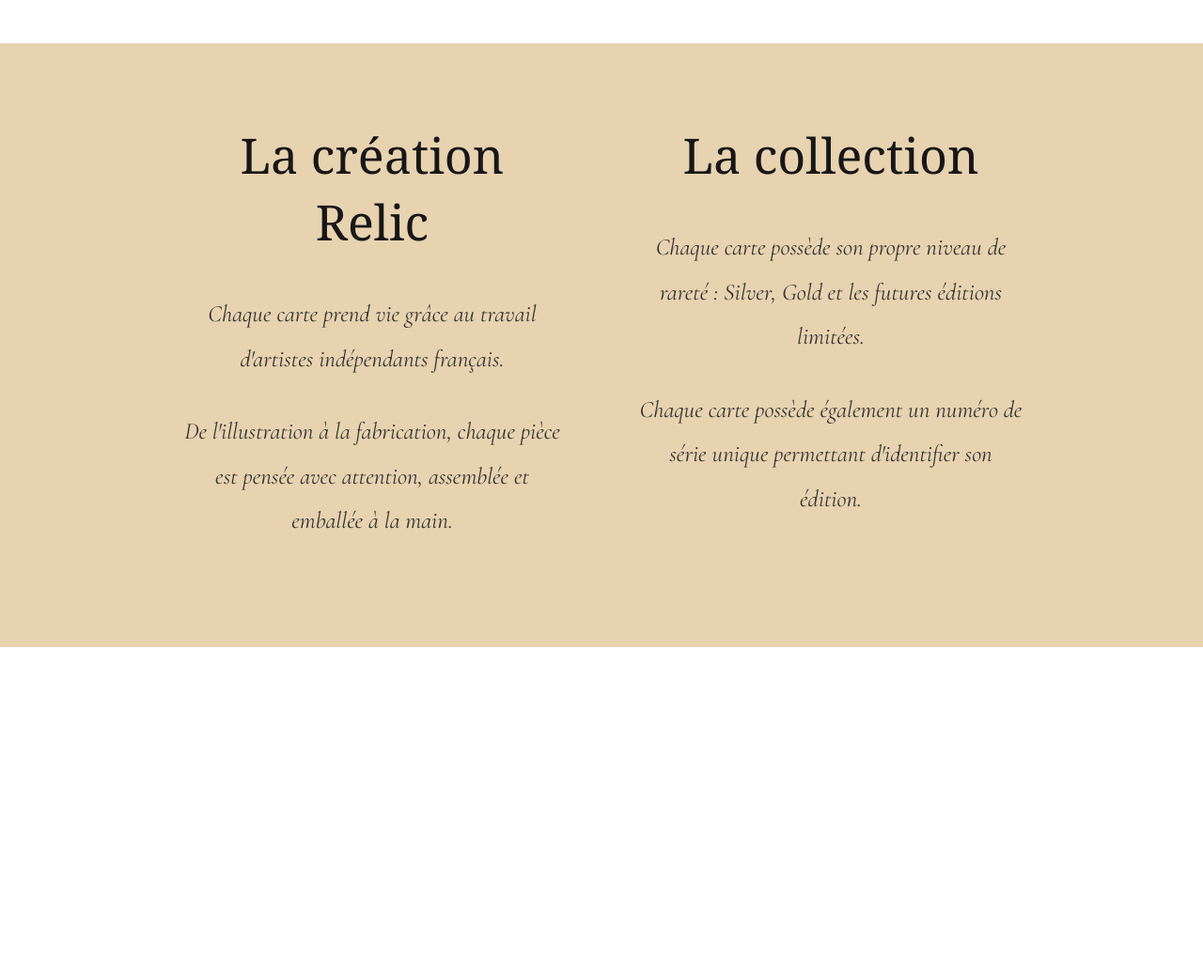
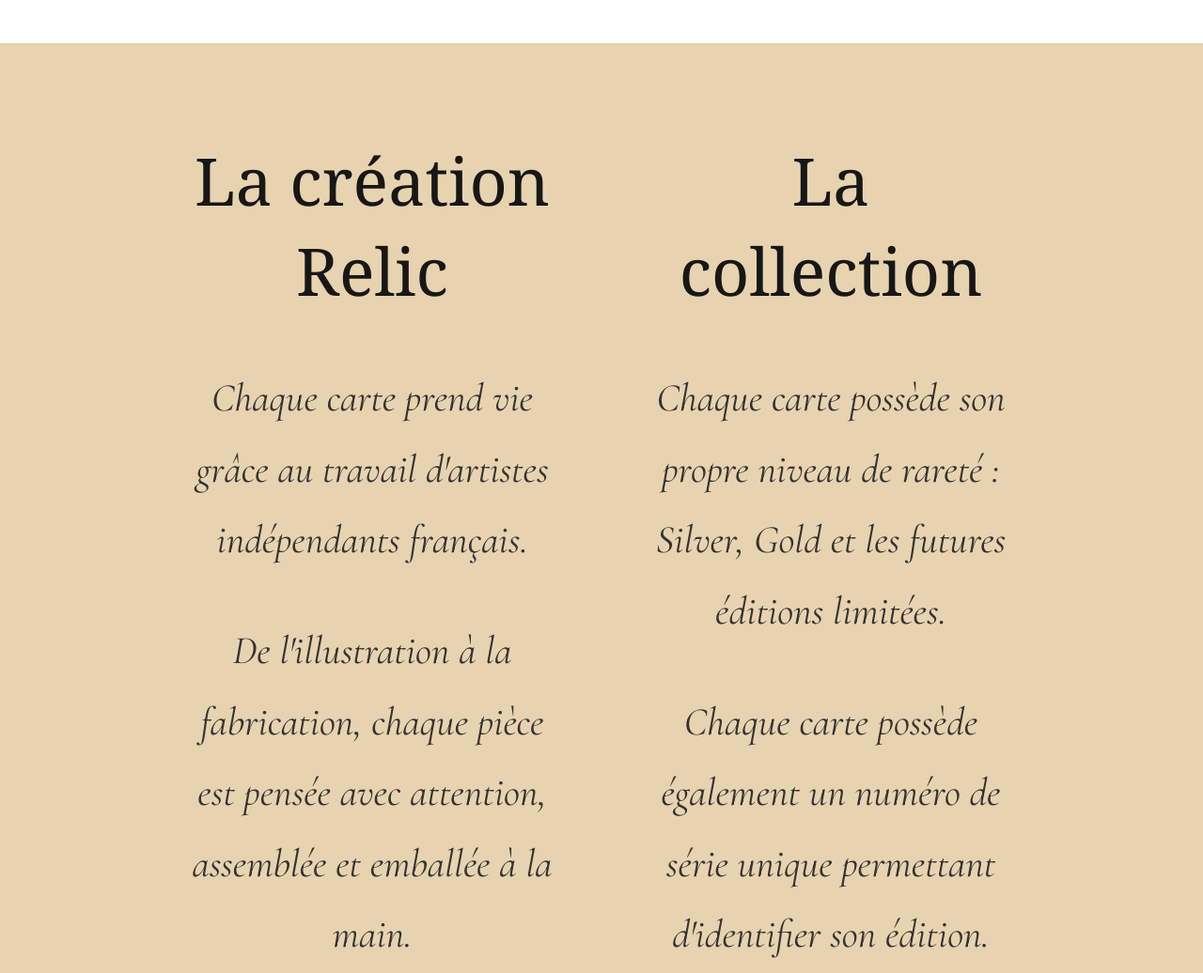
Before and after one commit to RelicOfficial/relic-site, a plain HTML site: page index.html in a window 1280 px wide. Shown: the part 960-1996 px from the top of the page at 94% size. Before the commit the page ends 1649 px from the top, so only its background shows below. Drawn offline with nearby package versions, Linux system fonts and the light colour scheme.

Commit message:
Update style.css

```diff
--- a/style.css
+++ b/style.css
@@ -257,17 +257,12 @@ body {
 
 
 /* TEXTE COLLECTION */
-
 .collection-content {
-
     display: flex;
-
     flex-direction: column;
-
     gap: 20px;
+    margin-left: 40px;
 }
-
-
 
 .collection-content h2 {
 
@@ -388,35 +383,19 @@ body {
 
     transform: translateY(0);
 }
+.univers-box h2 {
+    color: #171717;
+    font-family: "Georgia", serif;
+    font-size: 70px;
+    font-weight: 400;
+    margin-bottom: 50px;
+}
 
-
-
-.univers-box h2 {
-
-    color: #171717;
-
-    font-family: "Georgia", serif;
-
-    font-size: 52px;
-
-    font-weight: 400;
-
+.univers-box p {
+    color: #333333;
+    font-family: "Cormorant Garamond", serif;
+    font-size: 42px;
+    line-height: 1.8;
+    font-style: italic;
     margin-bottom: 40px;
 }
-
-
-
-.univers-box p {
-
-    color: #333333;
-
-    font-family: "Cormorant Garamond", serif;
-
-    font-size: 25px;
-
-    line-height: 1.9;
-
-    font-style: italic;
-
-    margin-bottom: 30px;
-}
```
